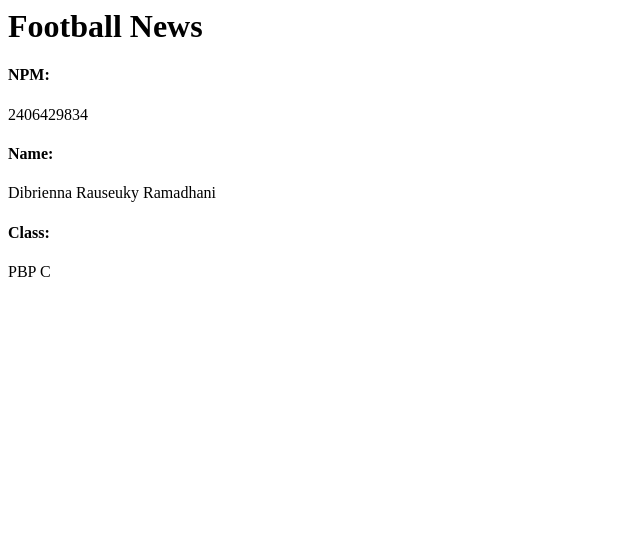
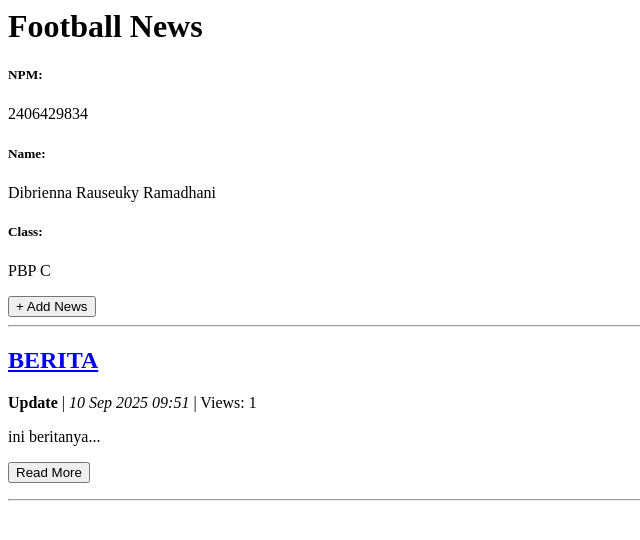
Before and after one commit to Diera2710/football-news, a Django app: page / in a window 1280 px wide. Shown: the top 540 px of the page, without its empty margins (0-640 px from the left). Run offline with Django 5.2, Linux system fonts and the light colour scheme; data comes from the database, SQL or seed files in the repository; both versions use the stored data as it was after the commit.

Commit message:
Tutorial 2

```diff
--- a/football_news/settings.py
+++ b/football_news/settings.py
@@ -19,6 +19,10 @@
 
 
 ALLOWED_HOSTS = ["localhost", "127.0.0.1",'dibrienna-rauseuky-footballnews.pbp.cs.ui.ac.id' ]
+
+CSRF_TRUSTED_ORIGINS = [
+    "https://dibrienna-rauseuky-footballnews.pbp.cs.ui.ac.id"
+]
 
 PRODUCTION = os.getenv('PRODUCTION', 'False').lower() == 'true'
 
@@ -61,7 +65,7 @@
 TEMPLATES = [
     {
         'BACKEND': 'django.template.backends.django.DjangoTemplates',
-        'DIRS': [],
+        'DIRS': [BASE_DIR / 'templates'], # Tambahkan konten baris ini
         'APP_DIRS': True,
         'OPTIONS': {
             'context_processors': [
--- a/main/templates/main.html
+++ b/main/templates/main.html
@@ -1,8 +1,44 @@
 <h1>Football News</h1>
 
-<h4>NPM: </h4>
-<p>2406429834</p> <!-- Ubah sesuai dengan npm kamu -->
-<h4>Name: </h4>
-<p>Dibrienna Rauseuky Ramadhani</p> <!-- Ubah sesuai dengan nama kamu -->
-<h4>Class: </h4>
-<p>PBP C</p> <!-- Ubah sesuai dengan kelas kamu -->
+<h5>NPM: </h5>
+<p>{{ npm }}</p>
+
+<h5>Name:</h5>
+<p>{{ name }}</p>
+
+<h5>Class:</h5>
+<p>{{ class }}</p>
+
+<a href="{% url 'main:create_news' %}">
+  <button>+ Add News</button>
+</a>
+
+<hr>
+
+{% if not news_list %}
+<p>Belum ada data berita pada football news.</p>
+{% else %}
+
+{% for news in news_list %}
+<div>
+  <h2><a href="{% url 'main:show_news' news.id %}">{{ news.title }}</a></h2>
+
+  <p><b>{{ news.get_category_display }}</b>{% if news.is_featured %} |
+    <b>Featured</b>{% endif %}{% if news.is_news_hot %} |
+    <b>Hot</b>{% endif %} | <i>{{ news.created_at|date:"d M Y H:i" }}</i>
+    | Views: {{ news.news_views }}</p>
+
+  {% if news.thumbnail %}
+  <img src="{{ news.thumbnail }}" alt="thumbnail" width="150" height="100">
+  <br />
+  {% endif %}
+
+  <p>{{ news.content|truncatewords:25 }}...</p>
+
+  <p><a href="{% url 'main:show_news' news.id %}"><button>Read More</button></a></p>
+</div>
+
+<hr>
+{% endfor %}
+
+{% endif %}
--- a/main/urls.py
+++ b/main/urls.py
@@ -1,8 +1,13 @@
 from django.urls import path
-from main.views import show_main
-
+from main.views import show_main, create_news, show_news, show_xml, show_json, show_xml_by_id, show_json_by_id
 app_name = 'main'
 
 urlpatterns = [
     path('', show_main, name='show_main'),
+    path('create-news/', create_news, name='create_news'),
+    path('news/<str:id>/', show_news, name='show_news'),
+    path('xml/', show_xml, name='show_xml'),
+    path('json/', show_json, name='show_json'),
+    path('xml/<str:news_id>/', show_xml_by_id, name='show_xml_by_id'),
+    path('json/<str:news_id>/', show_json_by_id, name='show_json_by_id'),
 ]
--- a/main/views.py
+++ b/main/views.py
@@ -1,11 +1,63 @@
-from django.shortcuts import render
+from django.shortcuts import render, redirect, get_object_or_404
+from main.forms import NewsForm
+from django.http import HttpResponse
+from django.core import serializers
+from main.models import News
 
-# Create your views here.
 def show_main(request):
+    news_list = News.objects.all()
+
     context = {
         'npm' : '2406429834',
-        'name': 'Dibrienna',
-        'class': 'PBP C'
+        'name': 'Dibrienna Rauseuky Ramadhani',
+        'class': 'PBP C',
+        'news_list': news_list
     }
 
     return render(request, "main.html", context)
+
+def create_news(request):
+    form = NewsForm(request.POST or None)
+
+    if form.is_valid() and request.method == "POST":
+        form.save()
+        return redirect('main:show_main')
+
+    context = {'form': form}
+    return render(request, "create_news.html", context)
+
+def show_news(request, id):
+    news = get_object_or_404(News, pk=id)
+    news.increment_views()
+
+    context = {
+        'news': news
+    }
+
+    return render(request, "news_detail.html", context)
+
+def show_xml(request):
+     news_list = News.objects.all()
+     xml_data = serializers.serialize("xml", news_list)
+     return HttpResponse(xml_data, content_type="application/xml")
+
+def show_json(request):
+    news_list = News.objects.all()
+    json_data = serializers.serialize("json", news_list)
+    return HttpResponse(json_data, content_type="application/json")
+
+def show_xml_by_id(request, news_id):
+   try:
+       news_item = News.objects.filter(pk=news_id)
+       xml_data = serializers.serialize("xml", news_item)
+       return HttpResponse(xml_data, content_type="application/xml")
+   except News.DoesNotExist:
+       return HttpResponse(status=404)
+
+def show_json_by_id(request, news_id):
+   try:
+       news_item = News.objects.get(pk=news_id)
+       json_data = serializers.serialize("json", [news_item])
+       return HttpResponse(json_data, content_type="application/json")
+   except News.DoesNotExist:
+       return HttpResponse(status=404)
```
Also changed, not shown: main/forms.py (added, +7 -0 lines), main/templates/base.html (added, +13 -0 lines), main/templates/create_news.html (added, +18 -0 lines), main/templates/news_detail.html (added, +18 -0 lines), db.sqlite3.
